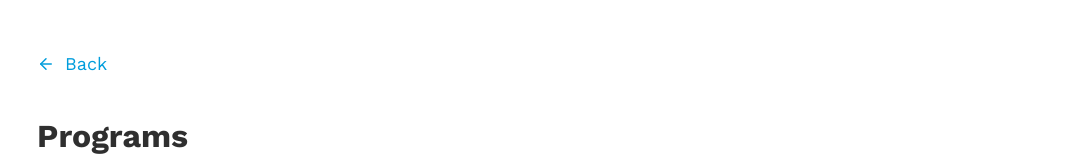
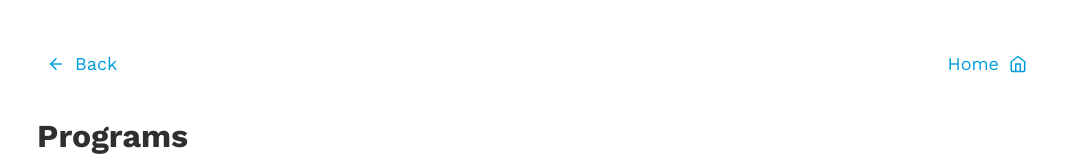
Before and after one commit to Course-Reactor/course-reactor, a Next.js app: page /programs in a window 1280 px wide. Shown: the top 160 px of the page, without its empty margins (103-1176 px from the left). Built offline with nearby package versions, Linux system fonts and the light colour scheme.

Commit message:
refactor: improves breadcrumbs and provides home link on each page. closes #4

```diff
--- a/components/Breadcrumbs.js
+++ b/components/Breadcrumbs.js
@@ -1,19 +1,29 @@
 import { useRouter } from "next/router";
-import { FiArrowLeft } from "react-icons/fi";
+import Link from "next/link";
+import { FiArrowLeft, FiHome } from "react-icons/fi";
 import style from "../styles/components/breadcrumbs.module.scss";
 
 export default function Breadcrumbs() {
   const router = useRouter();
+  const pathArray = router.asPath.split("/");
+  const path =
+    pathArray.length > 2
+      ? pathArray.slice(0, pathArray.length - 1).join("/")
+      : "/";
 
   return (
-    <span
-      className={style.link}
-      onClick={(e) => router.back()}
-      role="link"
-      tabIndex={0}
-    >
-      <FiArrowLeft />
-      Back
-    </span>
+    <div className={style.container}>
+      <Link href={path}>
+        <a className={style.link}>
+          <FiArrowLeft />
+          Back
+        </a>
+      </Link>
+      <Link href="/">
+        <a className={style.link}>
+          Home <FiHome />
+        </a>
+      </Link>
+    </div>
   );
 }
--- a/styles/components/breadcrumbs.module.scss
+++ b/styles/components/breadcrumbs.module.scss
@@ -3,12 +3,17 @@
 .link {
   align-items: center;
   color: var(--link);
-  cursor: pointer;
   display: inline-flex;
   font-size: typography.$medium;
-  margin-bottom: 35px;
 
   svg {
-    margin-right: 10px;
+    margin: 0 10px;
   }
 }
+
+.container {
+  align-items: center;
+  display: flex;
+  justify-content: space-between;
+  margin-bottom: 35px;
+}
```
